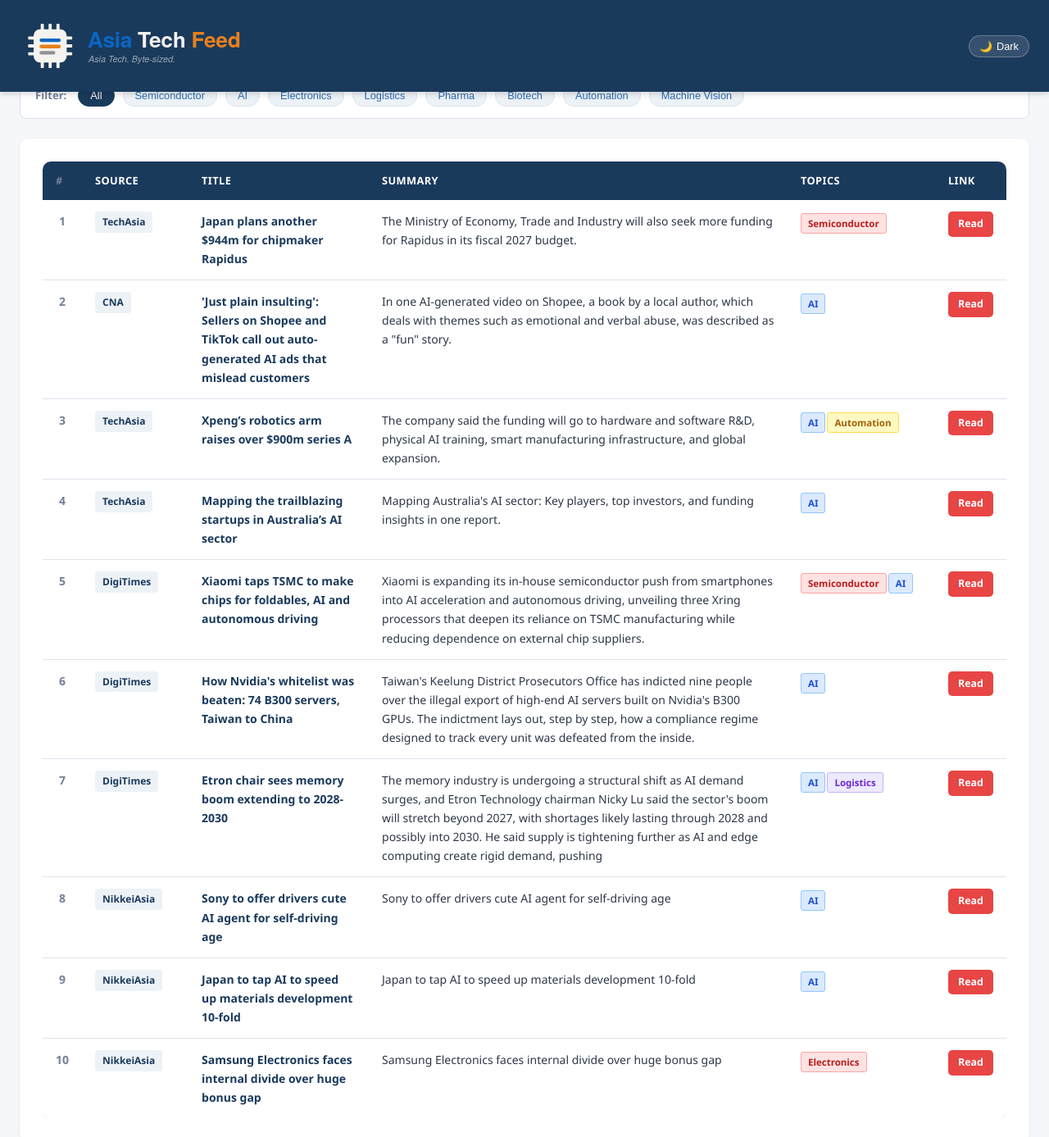
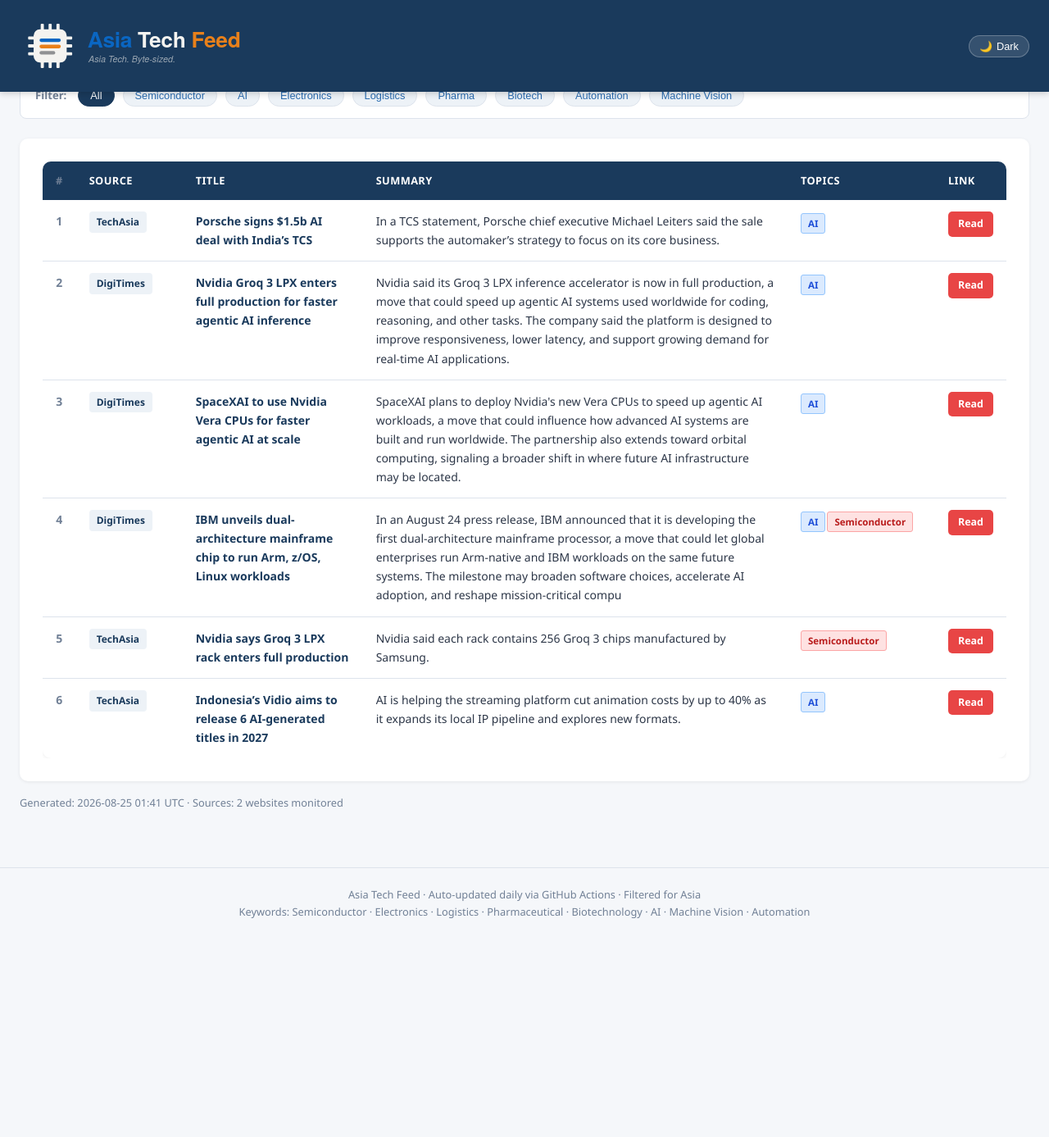
Before and after one commit to asiatechfeed/Asia-Tech-Feed, a Jekyll site: the page built from _posts/2026-08-25-asia-tech-news-digest.md, in a window 1280 px wide and 1400 px high, scrolled down 633 px. Shown: the top 1387 px of the window at 82% size. Built offline with Jekyll 4.4.1, drawn with Linux system fonts in a browser that asks for light colours; a script that is not in the unit is left out; after the commit the page ends 1778 px from its top, so only the background shows below that; some of the changed text lies outside the part shown.

Commit message:
📰 News digest 2026-08-25 (6 articles)

```diff
--- a/_posts/2026-08-25-asia-tech-news-digest.md
+++ b/_posts/2026-08-25-asia-tech-news-digest.md
@@ -1,15 +1,15 @@
 ---
 layout: post
 title: "Asia Tech News Digest - August 25, 2026"
-date: 2026-08-25 08:01:57 +0800
-articles_count: 10
-sources_count: 4
-sources: ["CNA", "DigiTimes", "NikkeiAsia", "TechAsia"]
+date: 2026-08-25 09:41:29 +0800
+articles_count: 6
+sources_count: 2
+sources: ["DigiTimes", "TechAsia"]
 csv_file: /assets/data/news-2026-08-25.tsv
-featured_title: "Japan plans another $944m for chipmaker Rapidus"
-featured_url: "https://www.techinasia.com/japan-to-invest-1-6b-in-rapidus-to-boost-semiconductor-production"
+featured_title: "Porsche signs $1.5b AI deal with India\u2019s TCS"
+featured_url: "https://www.techinasia.com/tcs-mistral-partner-enterprise-ai-deployment"
 featured_source: "TechAsia"
-featured_summary: "The Ministry of Economy, Trade and Industry will also seek more funding for Rapidus in its fiscal 2027 budget."
+featured_summary: "In a TCS statement, Porsche chief executive Michael Leiters said the sale supports the automaker\u2019s strategy to focus on its core business."
 featured_image: ""
 ---
 
@@ -28,82 +28,50 @@ featured_image: ""
 <tr>
   <td class="col-num">1</td>
   <td class="col-source"><span class="source-badge">TechAsia</span></td>
-  <td class="col-title"><span class="article-title">Japan plans another $944m for chipmaker Rapidus</span></td>
-  <td class="col-summary">The Ministry of Economy, Trade and Industry will also seek more funding for Rapidus in its fiscal 2027 budget.</td>
-  <td class="col-tags"><span class="tag semi">Semiconductor</span></td>
-  <td class="col-link"><a class="btn-link" href="https://www.techinasia.com/japan-to-invest-1-6b-in-rapidus-to-boost-semiconductor-production" target="_blank" rel="noopener">Read</a></td>
+  <td class="col-title"><span class="article-title">Porsche signs $1.5b AI deal with India’s TCS</span></td>
+  <td class="col-summary">In a TCS statement, Porsche chief executive Michael Leiters said the sale supports the automaker’s strategy to focus on its core business.</td>
+  <td class="col-tags"><span class="tag ai">AI</span></td>
+  <td class="col-link"><a class="btn-link" href="https://www.techinasia.com/tcs-mistral-partner-enterprise-ai-deployment" target="_blank" rel="noopener">Read</a></td>
 </tr>
 <tr>
   <td class="col-num">2</td>
-  <td class="col-source"><span class="source-badge">CNA</span></td>
-  <td class="col-title"><span class="article-title">'Just plain insulting': Sellers on Shopee and TikTok call out auto-generated AI ads that mislead customers</span></td>
-  <td class="col-summary">In one AI-generated video on Shopee, a book by a local author, which deals with themes such as emotional and verbal abuse, was described as a "fun" story.</td>
+  <td class="col-source"><span class="source-badge">DigiTimes</span></td>
+  <td class="col-title"><span class="article-title">Nvidia Groq 3 LPX enters full production for faster agentic AI inference</span></td>
+  <td class="col-summary">Nvidia said its Groq 3 LPX inference accelerator is now in full production, a move that could speed up agentic AI systems used worldwide for coding, reasoning, and other tasks. The company said the platform is designed to improve responsiveness, lower latency, and support growing demand for real-time AI applications.</td>
   <td class="col-tags"><span class="tag ai">AI</span></td>
-  <td class="col-link"><a class="btn-link" href="https://www.channelnewsasia.com/singapore/ai-generated-videos-shopee-tiktok-misleading-sellers-6336961" target="_blank" rel="noopener">Read</a></td>
+  <td class="col-link"><a class="btn-link" href="https://www.digitimes.com/news/a20260825PR202/nvidia-groq-production-rubin-demand.html" target="_blank" rel="noopener">Read</a></td>
 </tr>
 <tr>
   <td class="col-num">3</td>
-  <td class="col-source"><span class="source-badge">TechAsia</span></td>
-  <td class="col-title"><span class="article-title">Xpeng’s robotics arm raises over $900m series A</span></td>
-  <td class="col-summary">The company said the funding will go to hardware and software R&D, physical AI training, smart manufacturing infrastructure, and global expansion.</td>
-  <td class="col-tags"><span class="tag ai">AI</span><span class="tag auto">Automation</span></td>
-  <td class="col-link"><a class="btn-link" href="https://www.techinasia.com/xpeng-targets-flying-car-deliveries-by-2027" target="_blank" rel="noopener">Read</a></td>
+  <td class="col-source"><span class="source-badge">DigiTimes</span></td>
+  <td class="col-title"><span class="article-title">SpaceXAI to use Nvidia Vera CPUs for faster agentic AI at scale</span></td>
+  <td class="col-summary">SpaceXAI plans to deploy Nvidia's new Vera CPUs to speed up agentic AI workloads, a move that could influence how advanced AI systems are built and run worldwide. The partnership also extends toward orbital computing, signaling a broader shift in where future AI infrastructure may be located.</td>
+  <td class="col-tags"><span class="tag ai">AI</span></td>
+  <td class="col-link"><a class="btn-link" href="https://www.digitimes.com/news/a20260825PR201/nvidia-data-rubin-infrastructure-cpu.html" target="_blank" rel="noopener">Read</a></td>
 </tr>
 <tr>
   <td class="col-num">4</td>
-  <td class="col-source"><span class="source-badge">TechAsia</span></td>
-  <td class="col-title"><span class="article-title">Mapping the trailblazing startups in Australia’s AI sector</span></td>
-  <td class="col-summary">Mapping Australia's AI sector: Key players, top investors, and funding insights in one report.</td>
-  <td class="col-tags"><span class="tag ai">AI</span></td>
-  <td class="col-link"><a class="btn-link" href="https://www.techinasia.com/visual-story/mapping-trailblazing-startups-australias-ai-sector" target="_blank" rel="noopener">Read</a></td>
+  <td class="col-source"><span class="source-badge">DigiTimes</span></td>
+  <td class="col-title"><span class="article-title">IBM unveils dual-architecture mainframe chip to run Arm, z/OS, Linux workloads</span></td>
+  <td class="col-summary">In an August 24 press release, IBM announced that it is developing the first dual-architecture mainframe processor, a move that could let global enterprises run Arm-native and IBM workloads on the same future systems. The milestone may broaden software choices, accelerate AI adoption, and reshape mission-critical compu</td>
+  <td class="col-tags"><span class="tag ai">AI</span><span class="tag semi">Semiconductor</span></td>
+  <td class="col-link"><a class="btn-link" href="https://www.digitimes.com/news/a20260825PR200/ibm-arm-linux-processor-software.html" target="_blank" rel="noopener">Read</a></td>
 </tr>
 <tr>
   <td class="col-num">5</td>
-  <td class="col-source"><span class="source-badge">DigiTimes</span></td>
-  <td class="col-title"><span class="article-title">Xiaomi taps TSMC to make chips for foldables, AI and autonomous driving</span></td>
-  <td class="col-summary">Xiaomi is expanding its in-house semiconductor push from smartphones into AI acceleration and autonomous driving, unveiling three Xring processors that deepen its reliance on TSMC manufacturing while reducing dependence on external chip suppliers.</td>
-  <td class="col-tags"><span class="tag semi">Semiconductor</span><span class="tag ai">AI</span></td>
-  <td class="col-link"><a class="btn-link" href="https://www.digitimes.com/news/a20260824VL216/xiaomi-autonomous-driving-tsmc-chips-smartphone.html" target="_blank" rel="noopener">Read</a></td>
+  <td class="col-source"><span class="source-badge">TechAsia</span></td>
+  <td class="col-title"><span class="article-title">Nvidia says Groq 3 LPX rack enters full production</span></td>
+  <td class="col-summary">Nvidia said each rack contains 256 Groq 3 chips manufactured by Samsung.</td>
+  <td class="col-tags"><span class="tag semi">Semiconductor</span></td>
+  <td class="col-link"><a class="btn-link" href="https://www.techinasia.com/nvidia-ai-chip-startup-groq-35b-valuation" target="_blank" rel="noopener">Read</a></td>
 </tr>
 <tr>
   <td class="col-num">6</td>
-  <td class="col-source"><span class="source-badge">DigiTimes</span></td>
-  <td class="col-title"><span class="article-title">How Nvidia's whitelist was beaten: 74 B300 servers, Taiwan to China</span></td>
-  <td class="col-summary">Taiwan's Keelung District Prosecutors Office has indicted nine people over the illegal export of high-end AI servers built on Nvidia's B300 GPUs. The indictment lays out, step by step, how a compliance regime designed to track every unit was defeated from the inside.</td>
+  <td class="col-source"><span class="source-badge">TechAsia</span></td>
+  <td class="col-title"><span class="article-title">Indonesia’s Vidio aims to release 6 AI-generated titles in 2027</span></td>
+  <td class="col-summary">AI is helping the streaming platform cut animation costs by up to 40% as it expands its local IP pipeline and explores new formats.</td>
   <td class="col-tags"><span class="tag ai">AI</span></td>
-  <td class="col-link"><a class="btn-link" href="https://www.digitimes.com/news/a20260824VL212/taiwan-nvidia-supermicro-sales-high-end.html" target="_blank" rel="noopener">Read</a></td>
-</tr>
-<tr>
-  <td class="col-num">7</td>
-  <td class="col-source"><span class="source-badge">DigiTimes</span></td>
-  <td class="col-title"><span class="article-title">Etron chair sees memory boom extending to 2028-2030</span></td>
-  <td class="col-summary">The memory industry is undergoing a structural shift as AI demand surges, and Etron Technology chairman Nicky Lu said the sector's boom will stretch beyond 2027, with shortages likely lasting through 2028 and possibly into 2030. He said supply is tightening further as AI and edge computing create rigid demand, pushing </td>
-  <td class="col-tags"><span class="tag ai">AI</span><span class="tag logis">Logistics</span></td>
-  <td class="col-link"><a class="btn-link" href="https://www.digitimes.com/news/a20260824PD230/etron-chairman-2027-demand-growth.html" target="_blank" rel="noopener">Read</a></td>
-</tr>
-<tr>
-  <td class="col-num">8</td>
-  <td class="col-source"><span class="source-badge">NikkeiAsia</span></td>
-  <td class="col-title"><span class="article-title">Sony to offer drivers cute AI agent for self-driving age</span></td>
-  <td class="col-summary">Sony to offer drivers cute AI agent for self-driving age</td>
-  <td class="col-tags"><span class="tag ai">AI</span></td>
-  <td class="col-link"><a class="btn-link" href="https://asia.nikkei.com/business/automobiles/sony-to-offer-drivers-cute-ai-agent-for-self-driving-age" target="_blank" rel="noopener">Read</a></td>
-</tr>
-<tr>
-  <td class="col-num">9</td>
-  <td class="col-source"><span class="source-badge">NikkeiAsia</span></td>
-  <td class="col-title"><span class="article-title">Japan to tap AI to speed up materials development 10-fold</span></td>
-  <td class="col-summary">Japan to tap AI to speed up materials development 10-fold</td>
-  <td class="col-tags"><span class="tag ai">AI</span></td>
-  <td class="col-link"><a class="btn-link" href="https://asia.nikkei.com/business/technology/artificial-intelligence/japan-to-tap-ai-to-speed-up-materials-development-10-fold" target="_blank" rel="noopener">Read</a></td>
-</tr>
-<tr>
-  <td class="col-num">10</td>
-  <td class="col-source"><span class="source-badge">NikkeiAsia</span></td>
-  <td class="col-title"><span class="article-title">Samsung Electronics faces internal divide over huge bonus gap</span></td>
-  <td class="col-summary">Samsung Electronics faces internal divide over huge bonus gap</td>
-  <td class="col-tags"><span class="tag semi">Electronics</span></td>
-  <td class="col-link"><a class="btn-link" href="https://asia.nikkei.com/business/companies/samsung-electronics-faces-internal-divide-over-huge-bonus-gap" target="_blank" rel="noopener">Read</a></td>
+  <td class="col-link"><a class="btn-link" href="https://www.techinasia.com/indonesias-vidio-aims-release-aigenerated-titles-year" target="_blank" rel="noopener">Read</a></td>
 </tr>
 </tbody>
 </table>
```
Also changed, not shown: _data/seen_urls.json (+7 -1 lines), _digest_meta.json (+22 -24 lines), assets/data/news-2026-08-25.tsv (+6 -10 lines), assets/data/search-index.json.
